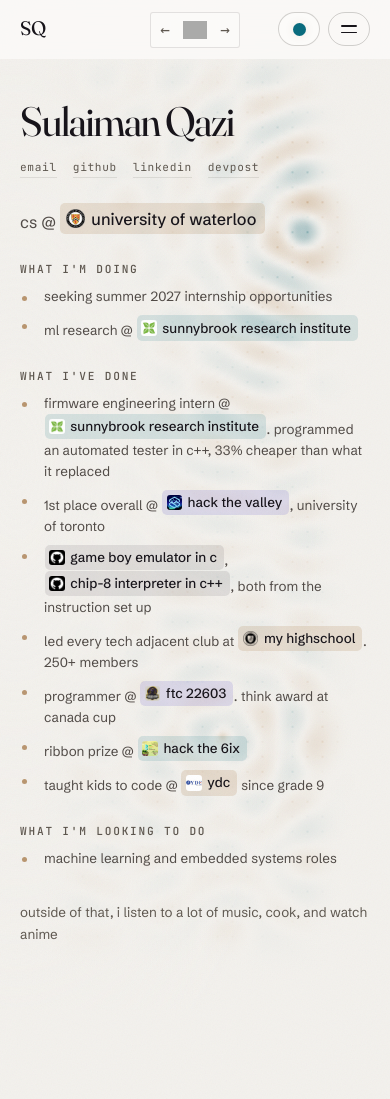
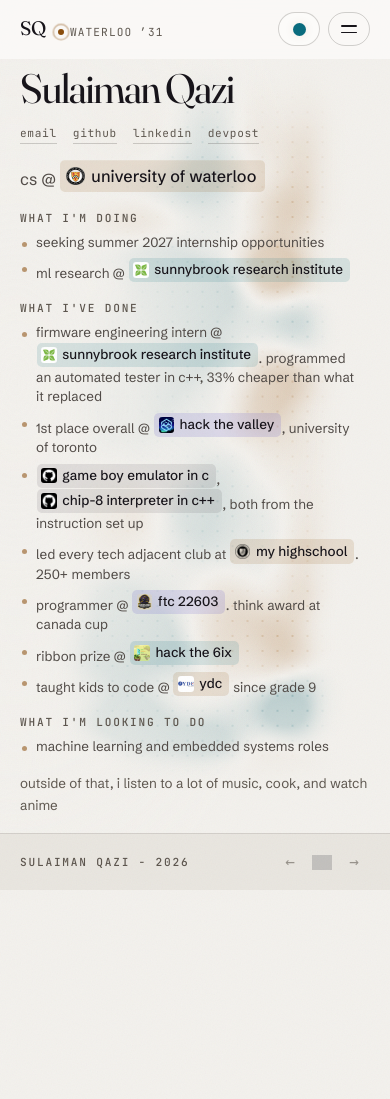
Before and after one commit to sulaimwn/Sulaiman-Qazi-Site, a plain HTML site: page index.html in a window 390 px wide. Shown: the top 1099 px of the page. After the commit the page ends 890 px from the top, so only its background shows below. Drawn offline with Linux system fonts and the light colour scheme; grey boxes are pictures that could not be loaded; animation ran at ten frames a second.

Commit message:
Ship single-view redesign and responsive webring

```diff
--- a/assets/css/chrome.css
+++ b/assets/css/chrome.css
@@ -565,17 +565,17 @@
   gap: var(--sp-2);
 }
 
-.webring--top {
-  position: absolute;
-  top: var(--sp-4);
-  right: var(--gutter);
-  z-index: 65;
+.webring--footer {
+  margin-left: auto;
   padding: 2px;
-  border: 1px solid var(--line);
-  border-radius: var(--radius-sm);
-  background: var(--surface-glass);
-  backdrop-filter: blur(14px) saturate(1.3);
+  border: 0;
+  background: transparent;
+  opacity: .58;
+  transition: opacity 120ms var(--ease-out);
 }
+
+.webring--footer:hover,
+.webring--footer:focus-within { opacity: .9; }
 
 .webring__nav,
 .webring__home {
@@ -599,39 +599,43 @@
   height: 24px;
   object-fit: contain;
   opacity: .88;
-  transition: opacity 120ms var(--ease-out), transform 120ms var(--ease-out);
+  filter: grayscale(1) saturate(0);
+  transition: opacity 120ms var(--ease-out), transform 120ms var(--ease-out), filter 120ms var(--ease-out);
+}
+
+[data-theme='dark'] .webring__home img {
+  opacity: 1;
+  filter: grayscale(1) saturate(0) brightness(3);
 }
 
 .webring__nav:hover,
-.webring__home:hover { color: var(--copper); background: var(--copper-wash); }
+.webring__home:hover { color: var(--ink-2); background: transparent; }
 .webring__home:hover img { opacity: 1; transform: scale(1.08); }
 
 .webring__nav:focus-visible,
 .webring__home:focus-visible {
-  outline: 2px solid var(--copper);
+  outline: 2px solid var(--ink-3);
   outline-offset: 2px;
 }
 
-@media (max-width: 899px) {
-  .webring--top {
-    top: var(--sp-3);
-    right: auto;
-    left: 50%;
-    z-index: 72;
-    gap: 2px;
-    padding: 0;
-    transform: translateX(-50%);
+@media (max-width: 720px) {
+  .foot__inner {
+    flex-direction: row;
+    flex-wrap: nowrap;
+    text-align: left;
+    gap: var(--sp-2);
   }
 
-  .webring--top .webring__nav,
-  .webring--top .webring__home { width: 28px; height: 34px; }
+  .foot__inner .label { white-space: nowrap; }
+
+  .webring--footer {
+    flex: 0 0 auto;
+    gap: 0;
+    padding: 0;
+  }
+
+  .webring--footer .webring__nav,
+  .webring--footer .webring__home { width: 32px; height: 34px; }
+
+  .webring--footer .webring__home img { width: 20px; height: 20px; }
 }
-
-@media (max-width: 560px) {
-  .topbar__status { display: none; }
-}
-
-@media (max-width: 720px) {
-  .foot__inner { flex-direction: column; text-align: center; gap: var(--sp-3); }
-  .foot__mid { text-align: center; }
-}
--- a/assets/css/intro.css
+++ b/assets/css/intro.css
@@ -191,8 +191,18 @@
 
 .js .intro [data-reveal] { transition-delay: calc(var(--i, 0) * 60ms); }
 
+/* On a phone the same content has to survive a third of the width, so most
+   bullets wrap to two lines. The vertical rhythm tightens to claw that back;
+   the type size does not, because shrinking it is what makes a page like
+   this unreadable. */
 @media (max-width: 640px) {
   .intro { min-height: 0; padding-block: clamp(5.5rem, 12vh, 7rem) var(--sp-9); }
   .intro__top { border-bottom: 0; padding-bottom: 0; }
   .intro__name { font-size: var(--step-5); }
+
+  .intro__wrap { gap: var(--sp-4); }
+  .intro__list { gap: 6px; }
+  .intro__list li { line-height: 1.45; padding-left: var(--sp-4); }
+  .intro__block { gap: 6px; }
+  .intro__outside { margin-top: 0; }
 }
--- /dev/null
+++ b/assets/css/views.css
@@ -0,0 +1,117 @@
+/* ==========================================================================
+   VIEWS
+
+   The page shows one section at a time instead of scrolling through all of
+   them. Home is the landing frame; the nav swaps in the others.
+
+   Progressive enhancement matters here: the hiding is scoped to `.js`, so
+   without JavaScript every section is simply visible in document order and
+   the anchor links behave the way they always did. Print does the same.
+   ========================================================================== */
+
+.js [data-view] { display: none; }
+.js [data-view].is-view-active { display: block; }
+
+/* Home is the one that has to sit in a single frame. */
+.js .intro[data-view] { display: none; }
+.js .intro[data-view].is-view-active { display: flex; }
+
+/* The switch is a cross-fade rather than a jump, so it does not feel like a
+   page load. Kept short: this fires on every nav click. */
+.js [data-view].is-view-active {
+  animation: view-in var(--dur-3) var(--ease-out);
+}
+
+@keyframes view-in {
+  from { opacity: 0; transform: translate3d(0, 8px, 0); }
+  to   { opacity: 1; transform: none; }
+}
+
+@media (prefers-reduced-motion: reduce) {
+  .js [data-view].is-view-active { animation: none; }
+}
+
+/* Sections other than home no longer need a full viewport of top padding,
+   since nothing scrolls into them. */
+.js .section[data-view] {
+  padding-block: clamp(var(--sp-8), 7vh, var(--sp-10)) var(--sp-9);
+  min-height: 100svh;
+}
+
+/* --------------------------------------------------------------------------
+   Home has to land in a single frame.
+
+   The old padding was sized for a hero you scrolled past, where generous
+   air above the name was the point. Here it is dead space competing with
+   the content, so it comes down hard, and the footer tightens with it.
+   -------------------------------------------------------------------------- */
+
+.js .intro[data-view] {
+  padding-block: clamp(4.25rem, 8vh, 5.5rem) clamp(1rem, 2vh, 1.75rem);
+}
+
+@media (min-width: 900px) {
+  /* No top bar on desktop, so nothing to clear. */
+  .js .intro[data-view] {
+    padding-block: clamp(3rem, 6vh, 4.5rem) clamp(1.5rem, 3vh, 2.5rem);
+  }
+}
+
+/* Home and the footer share the frame. Pinning the footer to a known height
+   lets home subtract exactly that much, so the two add up to one viewport
+   instead of one-viewport-plus-a-footer. */
+.js { --foot-h: 3.5rem; }
+
+.js .foot { padding-block: 0; }
+
+.js .foot__inner {
+  padding-block: 0;
+  min-height: var(--foot-h);
+  display: flex;
+  align-items: center;
+}
+
+.js .intro[data-view] { min-height: calc(100svh - var(--foot-h)); }
+
+/* Short desktop viewports (laptops at 768-860px tall, and anything with a
+   lot of browser chrome) run out of room before the content does. Tighten
+   the rhythm rather than the type, and only where it is actually needed. */
+@media (min-width: 900px) and (max-height: 900px) {
+  .js .intro[data-view] { padding-block: clamp(3rem, 5vh, 4rem) var(--sp-4); }
+  .js .intro .intro__wrap { gap: var(--sp-4); }
+  .js .intro .intro__block { gap: 6px; }
+  .js .intro .intro__list { gap: 7px; }
+}
+
+/* The hairline that used to separate stacked sections is meaningless when
+   only one is on screen. */
+.js .section[data-view] + .section[data-view]::before { display: none; }
+
+/* --------------------------------------------------------------------------
+   Rail + menu current state
+   -------------------------------------------------------------------------- */
+
+.rail__item[aria-current='page'] .rail__via {
+  border-color: var(--copper);
+  background: var(--copper);
+  box-shadow: 0 0 0 3px var(--copper-wash), 0 0 14px var(--copper-wash);
+}
+
+.rail__item[aria-current='page'] .rail__no { color: var(--copper); }
+
+.menu__list a[aria-current='page'] { color: var(--copper); }
+
+/* The rail's scroll-progress trace measured how far down a long page you
+   were. With views there is no such distance, so it goes away. */
+.js .rail__trace { display: none; }
+.js .scroll-progress { display: none; }
+
+/* --------------------------------------------------------------------------
+   Everything visible again when it needs to be
+   -------------------------------------------------------------------------- */
+
+@media print {
+  [data-view] { display: block !important; }
+  .intro[data-view] { display: block !important; }
+  [data-view].is-view-active { animation: none !important; }
+}
--- a/assets/js/enhance.js
+++ b/assets/js/enhance.js
@@ -16,7 +16,13 @@
   /* DEEP LINKING - the URL should describe what you are looking at          */
   /* ====================================================================== */
 
+  /* Both of the blocks below assume a single long scrolling page. When the
+     router is driving views, the hash already names the view and rewriting
+     it on scroll would fight it. */
+  var ROUTED = !!document.querySelector('[data-view]');
+
   (function hashSync() {
+    if (ROUTED) return;
     var ids = ['home', 'about', 'experience', 'projects', 'skills', 'contact'];
     var sections = ids.map(function (id) { return document.getElementById(id); }).filter(Boolean);
     if (!sections.length || !('IntersectionObserver' in window)) return;
@@ -170,8 +176,21 @@
       if (!dir) return;
       e.preventDefault();
 
+      var els = ids.map(function (id) { return document.getElementById(id); }).filter(Boolean);
+
+      // With views, j/k page between them rather than scrolling.
+      if (ROUTED && window.sqGoToView) {
+        var order = els.filter(function (el) { return el.hasAttribute('data-view'); });
+        var here = 0;
+        for (var n = 0; n < order.length; n++) {
+          if (order[n].classList.contains('is-view-active')) here = n;
+        }
+        var next = order[Math.min(order.length - 1, Math.max(0, here + dir))];
+        if (next) window.sqGoToView(next.id);
+        return;
+      }
+
       var vh = window.innerHeight;
-      var els = ids.map(function (id) { return document.getElementById(id); }).filter(Boolean);
       var idx = 0;
       for (var i = 0; i < els.length; i++) {
         if (els[i].getBoundingClientRect().top <= vh * 0.42) idx = i;
--- /dev/null
+++ b/assets/js/router.js
@@ -0,0 +1,121 @@
+/* ==========================================================================
+   ROUTER
+
+   One view on screen at a time. The hash is the source of truth, so links,
+   the back button, refresh and a pasted URL all land in the same place.
+
+   Runs before the reveal observer in site.js gets a chance to look at
+   anything, so sections that start hidden are not marked "already revealed"
+   while off screen.
+   ========================================================================== */
+
+(function () {
+  'use strict';
+
+  var views = [].slice.call(document.querySelectorAll('[data-view]'));
+  if (!views.length) return;
+
+  var ids = views.map(function (v) { return v.id; });
+  var DEFAULT = ids[0];
+
+  var navLinks = [].slice.call(
+    document.querySelectorAll('.rail__item[href^="#"], .menu__list a[href^="#"]')
+  );
+
+  var live = document.getElementById('view-status');
+
+  function idFromHash() {
+    var raw = (location.hash || '').replace(/^#/, '');
+    return ids.indexOf(raw) !== -1 ? raw : DEFAULT;
+  }
+
+  function titleFor(id) {
+    var el = document.getElementById(id);
+    if (!el) return id;
+    var labelledBy = el.getAttribute('aria-labelledby');
+    var heading = labelledBy && document.getElementById(labelledBy);
+    return heading ? heading.textContent.trim().replace(/\s+/g, ' ') : id;
+  }
+
+  var current = null;
+
+  function show(id, opts) {
+    opts = opts || {};
+    if (id === current) return;
+    current = id;
+
+    views.forEach(function (v) {
+      v.classList.toggle('is-view-active', v.id === id);
+      /* inert keeps the hidden views out of the tab order and away from
+         assistive tech. display:none already does both, but the attribute
+         also survives anything that overrides display. */
+      if (v.id === id) v.removeAttribute('inert');
+      else v.setAttribute('inert', '');
+    });
+
+    navLinks.forEach(function (a) {
+      var target = a.getAttribute('href').replace(/^#/, '');
+      if (target === id) a.setAttribute('aria-current', 'page');
+      else a.removeAttribute('aria-current');
+    });
+
+    window.scrollTo({ top: 0, behavior: 'instant' in document.documentElement.style ? 'instant' : 'auto' });
+
+    /* A view swap is a navigation, so say so: nothing else would tell a
+       screen reader the page contents just changed. */
+    if (live && !opts.silent) live.textContent = titleFor(id);
+
+    if (opts.focus) {
+      var el = document.getElementById(id);
+      if (el) {
+        el.setAttribute('tabindex', '-1');
+        el.focus({ preventScroll: true });
+      }
+    }
+
+    var el = document.getElementById(id);
+
+    /* Reveal-on-scroll never fires inside a hidden view: display:none
+       elements have no box, so the observer never sees them intersect.
+       Left alone, switching to a view would show an empty frame. The
+       section's own fade-in covers the entrance, so just mark them shown. */
+    if (el) {
+      [].forEach.call(el.querySelectorAll('[data-reveal]'), function (r) {
+        r.classList.add('is-in');
+      });
+    }
+
+    /* Canvases measured while their view was hidden come back 0x0. Both the
+       wave field and the project art rebuild on resize, so poke them. */
+    window.dispatchEvent(new Event('resize'));
+
+    document.dispatchEvent(new CustomEvent('sq:viewchange', { detail: { view: id } }));
+  }
+
+  // Intercept in-page nav so it swaps views instead of trying to scroll.
+  document.addEventListener('click', function (e) {
+    var a = e.target.closest && e.target.closest('a[href^="#"]');
+    if (!a) return;
+    var target = a.getAttribute('href').replace(/^#/, '');
+    if (target === 'top') { e.preventDefault(); go(DEFAULT); return; }
+    if (ids.indexOf(target) === -1) return;
+    e.preventDefault();
+    go(target);
+  });
+
+  function go(id) {
+    if (location.hash.replace(/^#/, '') !== id) {
+      // pushState so the back button walks views the way it walks pages.
+      history.pushState({ view: id }, '', id === DEFAULT ? location.pathname + location.search : '#' + id);
+    }
+    show(id, { focus: true });
+  }
+
+  window.addEventListener('popstate', function () { show(idFromHash(), { focus: false }); });
+  window.addEventListener('hashchange', function () { show(idFromHash(), { focus: false }); });
+
+  show(idFromHash(), { silent: true });
+
+  // Let the rest of the site drive the router without knowing how it works.
+  window.sqGoToView = go;
+})();
--- a/assets/js/site.js
+++ b/assets/js/site.js
@@ -94,6 +94,7 @@
   var plateEl  = $('.plate');
 
   var ticking = false;
+  var routed = !!document.querySelector('[data-view]');
 
   function onScroll() {
     if (ticking) return;
@@ -111,12 +112,16 @@
 
       if (topbar) topbar.classList.toggle('is-stuck', y > 8);
 
-      // Current section = the last one whose top has passed 42% of the viewport.
-      var current = 0;
-      for (var i = 0; i < sections.length; i++) {
-        if (sections[i].getBoundingClientRect().top <= vh * 0.42) current = i;
+      /* Scroll position only tells you which section you are in on a single
+         long page. With views, the router owns that state and marks the rail
+         with aria-current instead. */
+      if (!routed) {
+        var current = 0;
+        for (var i = 0; i < sections.length; i++) {
+          if (sections[i].getBoundingClientRect().top <= vh * 0.42) current = i;
+        }
+        railItems.forEach(function (a, i) { a.classList.toggle('is-current', i === current); });
       }
-      railItems.forEach(function (a, i) { a.classList.toggle('is-current', i === current); });
 
       // Interlude parallax - subtle, and off entirely for reduced motion.
       if (plateImg && plateEl && !reduced.matches) {
--- a/assets/js/wavefield.js
+++ b/assets/js/wavefield.js
@@ -34,13 +34,6 @@
     dotSize: 2.0      // dot edge length, CSS px
   };
 
-  /* Wavelength ≈ 2π·√c2 / f cells - about 10 cells here, which puts roughly
-     twenty wavelengths across a laptop screen. That density is what makes
-     the fringes read as interference rather than as gradient blobs. Both
-     emitters run at the SAME frequency; two detuned sources just beat into
-     mush. Ten cells per wavelength also keeps numerical dispersion low. */
-  var FREQ = [0.320, 0.320];
-
   var PALETTE = {
     dark:  {
       pos: [236, 154, 66], neg: [87, 207, 230],
@@ -59,6 +52,8 @@
   var dpr = 1, cssW = 0, cssH = 0;
   var buf, bufCtx, imgData, pix;
   var sources = [];
+  var greeted = false;
+  var GREET_AT = 26;        // solver steps before the arrival ripple fires
   var running = false, visible = true, raf = 0;
   var t = 0;
 
@@ -114,14 +109,19 @@
     imgData = bufCtx.createImageData(W, H);
     pix = imgData.data;
 
-    // Two emitters, placed off-centre so the interference never looks symmetric.
-    /* Both emitters sit right of centre. The headline lives in the lower
-       left, and the veil is strongest there, so the busiest fringes stay
-       off the type. */
-    sources = [
-      { x: Math.round(W * 0.77), y: Math.round(H * 0.23), f: FREQ[0], a: 0.34, p: 0 },
-      { x: Math.round(W * 0.57), y: Math.round(H * 0.73), f: FREQ[1], a: 0.28, p: 2.1 }
-    ];
+    /* No standing emitters.
+
+       There used to be two, pulsing forever so the field always had
+       something moving in it. That reads as motion the visitor never asked
+       for, and it pulls the eye off the type it sits behind.
+
+       Instead the field gets one impulse on arrival and then goes quiet. It
+       shows what the surface does once, then waits to be touched. Dropping
+       the emitters entirely (pointer-only) was the other option, but there
+       is no hover on a phone, so most mobile visitors would meet a dead
+       rectangle and never find the effect at all. */
+    sources = [];
+    greeted = false;
   }
 
   /* ------------------------------------------------------------------ sim */
@@ -150,15 +150,13 @@
       }
     }
 
-    // Soft sources: added into the field rather than clamped onto it.
     t += 1;
-    for (var s = 0; s < sources.length; s++) {
-      var src = sources[s];
-      var v = Math.sin(t * src.f + src.p) * src.a;
-      // A gentle breath keeps the field from settling into a perfect loop
-      // without smearing the fringes the way deep modulation does.
-      v *= 0.82 + 0.18 * Math.sin(t * 0.0031 + s * 1.7);
-      next[src.y * W + src.x] += v;
+
+    /* One arrival ripple, a beat after the field is up so it is not lost
+       under the page's own entrance animation. Fires once per load. */
+    if (!greeted && t > GREET_AT) {
+      greeted = true;
+      impulse(Math.round(W * 0.68), Math.round(H * 0.38), 2.4, 5);
     }
 
     var tmp = prev; prev = cur; cur = next; next = tmp;
--- a/index.html
+++ b/index.html
@@ -23,12 +23,13 @@
 <link rel="stylesheet" href="assets/css/fonts.css">
 <link rel="stylesheet" href="assets/css/tokens.css">
 <link rel="stylesheet" href="assets/css/base.css">
-<link rel="stylesheet" href="assets/css/chrome.css?v=20260805-5">
+<link rel="stylesheet" href="assets/css/chrome.css?v=20260806-5">
 <link rel="stylesheet" href="assets/css/hero.css">
 <link rel="stylesheet" href="assets/css/intro.css">
 <link rel="stylesheet" href="assets/css/sections.css">
 <link rel="stylesheet" href="assets/css/projects.css">
 <link rel="stylesheet" href="assets/css/cmdk.css">
+<link rel="stylesheet" href="assets/css/views.css">
 <link rel="stylesheet" href="assets/css/print.css" media="print">
 
 <script>
@@ -102,18 +103,6 @@
   </div>
 </header>
 
-<nav class="webring webring--top" aria-label="UWaterloo CS Webring">
-  <a class="webring__nav" href="https://cs.uwatering.com/#sulaimanq.com?nav=prev"
-     aria-label="Previous site in the UWaterloo CS Webring" title="Previous site">&larr;</a>
-  <a class="webring__home" href="https://cs.uwatering.com/#sulaimanq.com"
-     target="_blank" rel="noopener noreferrer"
-     aria-label="View Sulaiman Qazi in the UWaterloo CS Webring" title="UWaterloo CS Webring">
-    <img src="https://cs.uwatering.com/icon.red.svg" alt="" width="24" height="24">
-  </a>
-  <a class="webring__nav" href="https://cs.uwatering.com/#sulaimanq.com?nav=next"
-     aria-label="Next site in the UWaterloo CS Webring" title="Next site">&rarr;</a>
-</nav>
-
 <!-- Read position for small screens, where the rail (and its progress
      trace) is hidden. -->
 <div class="scroll-progress" aria-hidden="true"><span class="scroll-progress__fill"></span></div>
@@ -132,12 +121,13 @@
 </div>
 
 <main id="main" class="main" tabindex="-1">
+<p class="vh" id="view-status" aria-live="polite"></p>
 <span id="top"></span>
 
 <!-- ======================================================================
      00 - HOME
      ====================================================================== -->
-<section class="intro" id="home" aria-labelledby="intro-name">
+<section class="intro" id="home" data-view aria-labelledby="intro-name">
   <canvas class="intro__field" id="wavefield" aria-hidden="true"></canvas>
   <div class="intro__veil" aria-hidden="true"></div>
 
@@ -229,7 +219,7 @@
 <!-- ======================================================================
      01 - EXPERIENCE
      ====================================================================== -->
-<section class="section record" id="experience" aria-labelledby="experience-title">
+<section class="section record" id="experience" data-view aria-labelledby="experience-title">
   <div class="shell">
     <header class="section-head">
       <p class="section-slug mono" data-reveal>
@@ -447,7 +437,7 @@
 <!-- ======================================================================
      02 - PROJECTS
      ====================================================================== -->
-<section class="section builds" id="projects" aria-labelledby="projects-title">
+<section class="section builds" id="projects" data-view aria-labelledby="projects-title">
   <div class="shell">
     <header class="section-head">
       <p class="section-slug mono" data-reveal>
@@ -596,7 +586,7 @@
 <!-- ======================================================================
      03 - SKILLS
      ====================================================================== -->
-<section class="section stack-sec" id="skills" aria-labelledby="skills-title">
+<section class="section stack-sec" id="skills" data-view aria-labelledby="skills-title">
   <div class="shell">
     <header class="section-head">
       <p class="section-slug mono" data-reveal>
@@ -745,7 +735,7 @@
 <!-- ======================================================================
      04 - CONTACT
      ====================================================================== -->
-<section class="section contact" id="contact" aria-labelledby="contact-title">
+<section class="section contact" id="contact" data-view aria-labelledby="contact-title">
   <div class="contact__bg" aria-hidden="true">
     <img src="assets/img/contact-bg.jpg" alt="" role="presentation" loading="lazy" decoding="async">
   </div>
@@ -811,9 +801,17 @@
 <footer class="foot">
   <div class="shell foot__inner">
     <p class="label">Sulaiman Qazi - <span class="num">2026</span></p>
-    <p class="label">
-      <a class="link" href="#top">Back to top ↑</a>
-    </p>
+    <nav class="webring webring--footer" aria-label="UWaterloo CS Webring">
+      <a class="webring__nav" href="https://cs.uwatering.com/#sulaimanq.com?nav=prev"
+         aria-label="Previous site in the UWaterloo CS Webring" title="Previous site">&larr;</a>
+      <a class="webring__home" href="https://cs.uwatering.com/#sulaimanq.com"
+         target="_blank" rel="noopener noreferrer"
+         aria-label="View Sulaiman Qazi in the UWaterloo CS Webring" title="UWaterloo CS Webring">
+        <img src="https://cs.uwatering.com/icon.red.svg" alt="" width="24" height="24">
+      </a>
+      <a class="webring__nav" href="https://cs.uwatering.com/#sulaimanq.com?nav=next"
+         aria-label="Next site in the UWaterloo CS Webring" title="Next site">&rarr;</a>
+    </nav>
   </div>
 </footer>
 
@@ -843,6 +841,7 @@
   <p class="vh" id="cmdk-status" aria-live="polite"></p>
 </dialog>
 
+<script src="assets/js/router.js"></script>
 <script src="assets/js/wavefield.js"></script>
 <script src="assets/js/art.js"></script>
 <script src="assets/js/site.js"></script>
```
Also changed, not shown: assets/js/cmdk.js (+8 -2 lines).
